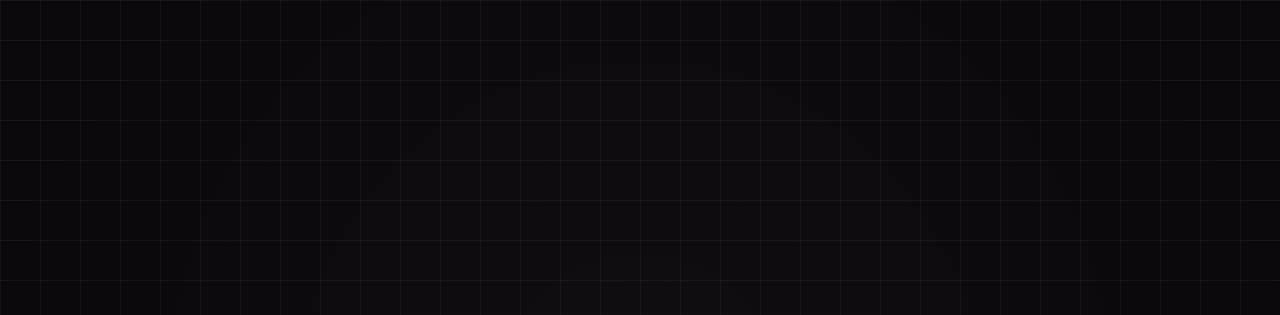
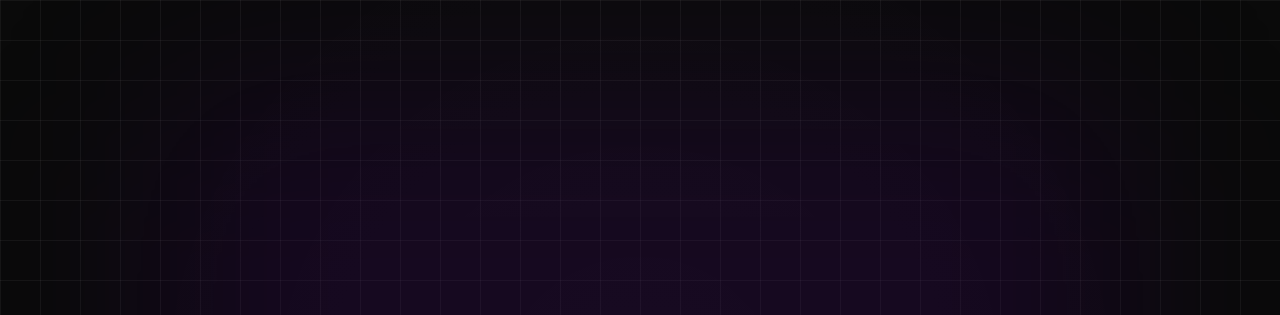
Before and after one commit to Cirax856/cirax.dev, a plain HTML site: page index.html in a window 1280 px wide. Shown: the top 315 px of the page. Drawn offline with Linux system fonts and the light colour scheme; a web font is replaced by a local one.

Commit message:
fixed background

```diff
--- a/maintenance.css
+++ b/maintenance.css
@@ -99,11 +99,12 @@ footer span {
 }
 
 .linear-effect {
-    z-index: -1000;
+    z-index: -1;
     background-color: var(--primary);
-    width: 100vw;
+    width: 75vw;
     height: 34.375rem;
-    filter: blur(100rem);
+    filter: blur(5rem);
+    border-radius: 64px;
     position: fixed;
     left: 50%;
     top: 50%;
--- a/script.js
+++ b/script.js
@@ -2,7 +2,7 @@ const icon = document.getElementById("cv");
 const tooltip = document.getElementById("tooltip");
 
 // Your tooltip text
-const text = "CV – Work in progress :)";
+const text = "CV - Work in progress :)";
 
 // Show tooltip on hover
 icon.addEventListener("mouseenter", () => {
```
